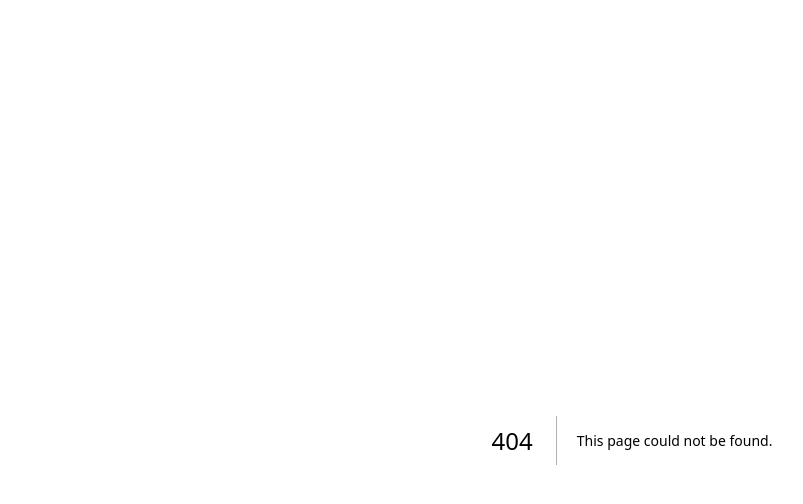
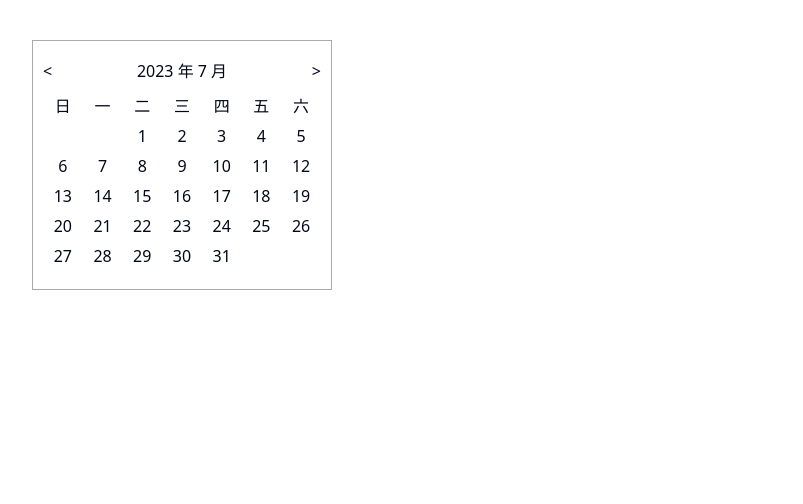
Before and after one commit to thought7878/frontend-technology-demos, a Next.js app: page /library/calendar in a window 1280 px wide. Before the commit this address had no page. Shown: the top 504 px of the page, without its empty margins (8-811 px from the left). Built offline with nearby package versions, Linux system fonts and the light colour scheme.

Commit message:
feat: create calendar

```diff
--- /dev/null
+++ b/app/library/calendar/index.css
@@ -0,0 +1,30 @@
+.calendar {
+  border: 1px solid #aaa;
+  padding: 10px;
+  width: 300px;
+  height: 250px;
+}
+
+.header {
+  display: flex;
+  justify-content: space-between;
+  align-items: center;
+  height: 40px;
+}
+
+.days {
+  display: flex;
+  flex-wrap: wrap;
+}
+
+.empty,
+.day {
+  width: calc(100% / 7);
+  text-align: center;
+  line-height: 30px;
+}
+
+.day:hover {
+  background-color: #ccc;
+  cursor: pointer;
+}
--- /dev/null
+++ b/app/library/calendar/page.tsx
@@ -0,0 +1,92 @@
+import { useState } from 'react';
+import './index.css';
+
+export default function Page() {
+  // const date = new Date(2024, 7, 1);
+  // console.log(date);
+  // console.log(date.toLocaleDateString());
+
+  // // 当 date 传 0 的时候，取到的是上个月的最后一天；-1 就是上个月的倒数第二天；-2 就是倒数第三天这样
+  // const d1 = new Date(2024, 8, 0);
+  // console.log(d1.toLocaleString());
+  // console.log(d1.toLocaleDateString());
+  // console.log(d1.getDate());
+
+  // // getFullYear / getMonth / getDay
+  // console.log('getFullYear', d1.getFullYear());
+  // console.log('getMonth', d1.getMonth());
+  // console.log('getDay', d1.getDay());
+
+  return (
+    <div>
+      <Calendar />
+    </div>
+  );
+}
+
+function Calendar() {
+  const [currentDate, setCurrentDate] = useState(new Date());
+
+  function handlePrevMonth() {
+    setCurrentDate(
+      new Date(currentDate.getFullYear(), currentDate.getMonth() - 1, 1)
+    );
+  }
+  function handleNextMonth() {
+    setCurrentDate(
+      new Date(currentDate.getFullYear(), currentDate.getMonth() + 1, 1)
+    );
+  }
+
+  return (
+    <div className='calendar'>
+      <div className='header'>
+        <button onClick={handlePrevMonth}>&lt;</button>
+        <div>2023 年 7 月</div>
+        <button onClick={handleNextMonth}>&gt;</button>
+      </div>
+      <div className='days'>
+        <div className='day'>日</div>
+        <div className='day'>一</div>
+        <div className='day'>二</div>
+        <div className='day'>三</div>
+        <div className='day'>四</div>
+        <div className='day'>五</div>
+        <div className='day'>六</div>
+        <div className='empty'></div>
+        <div className='empty'></div>
+        <div className='day'>1</div>
+        <div className='day'>2</div>
+        <div className='day'>3</div>
+        <div className='day'>4</div>
+        <div className='day'>5</div>
+        <div className='day'>6</div>
+        <div className='day'>7</div>
+        <div className='day'>8</div>
+        <div className='day'>9</div>
+        <div className='day'>10</div>
+        <div className='day'>11</div>
+        <div className='day'>12</div>
+        <div className='day'>13</div>
+        <div className='day'>14</div>
+        <div className='day'>15</div>
+        <div className='day'>16</div>
+        <div className='day'>17</div>
+        <div className='day'>18</div>
+        <div className='day'>19</div>
+        <div className='day'>20</div>
+        <div className='day'>21</div>
+        <div className='day'>22</div>
+        <div className='day'>23</div>
+        <div className='day'>24</div>
+        <div className='day'>25</div>
+        <div className='day'>26</div>
+        <div className='day'>27</div>
+        <div className='day'>28</div>
+        <div className='day'>29</div>
+        <div className='day'>30</div>
+        <div className='day'>31</div>
+      </div>
+    </div>
+  );
+}
```
